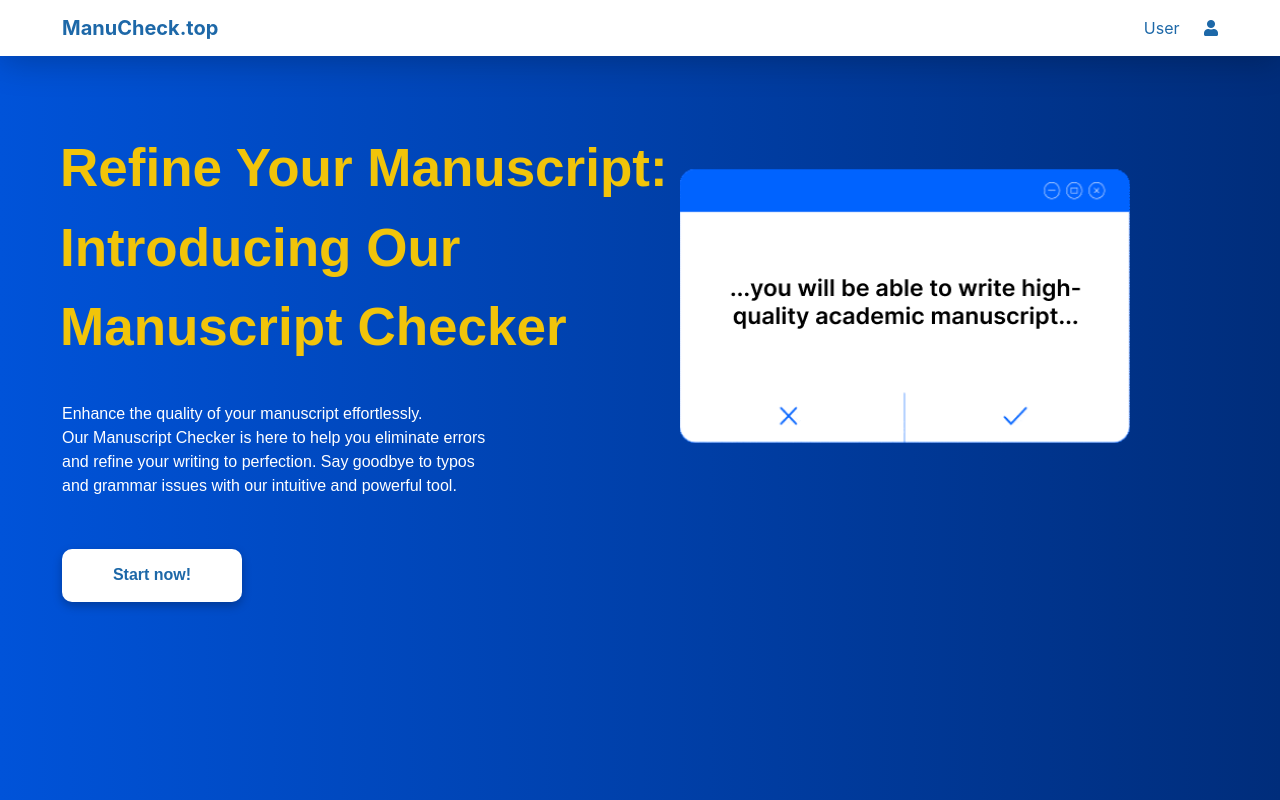
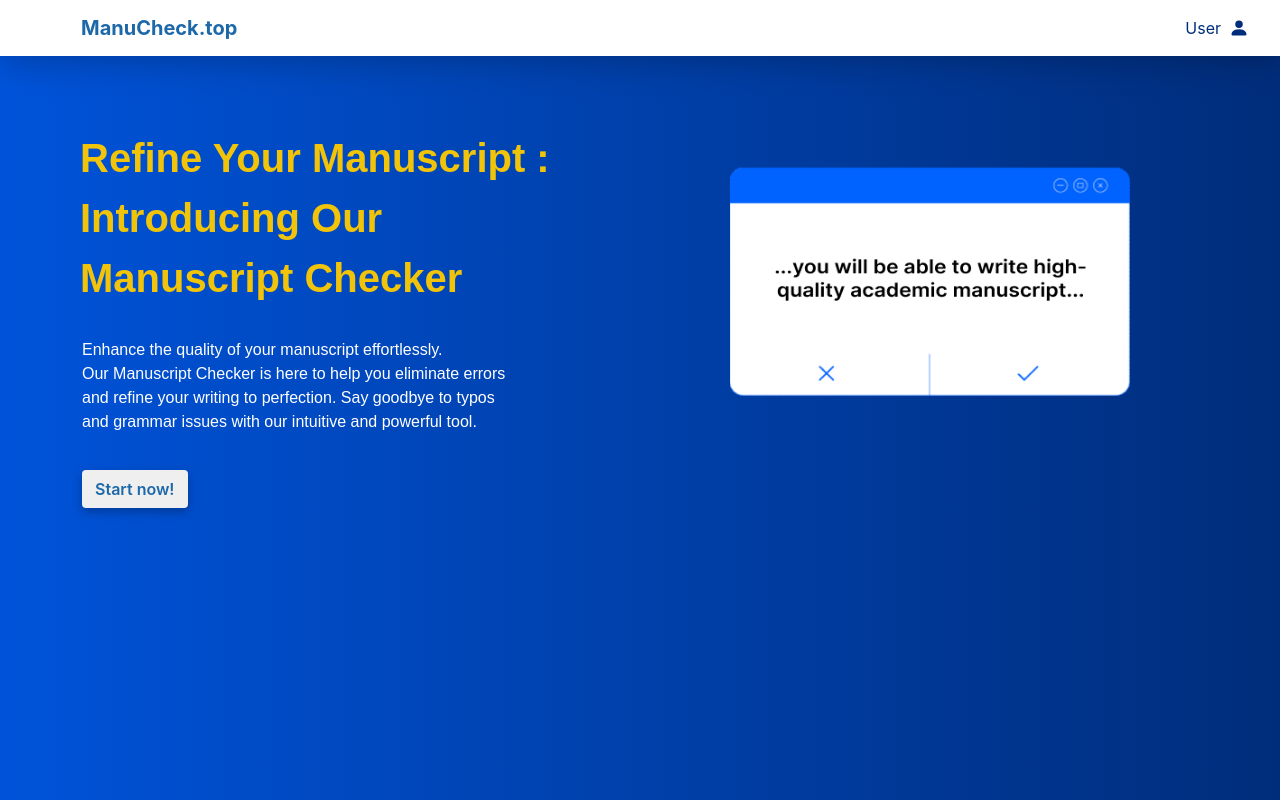
Before and after one commit to Thaofoo/JISEBIChecker, a Django app: page /logged/ in a window 1280 px wide. Run offline with Django 4.2, Linux system fonts and the light colour scheme; some libraries are stand-ins or nearby versions; some web fonts are replaced.

Commit message:
style: ngerapihin home biar sama

```diff
--- a/static/base/styles/beforelogin.css
+++ b/static/base/styles/beforelogin.css
@@ -3,6 +3,10 @@
             font-weight: bold;
             color: #1D68A8;
 
+}
+
+.text-blue{
+    color: #002D7B !important;
 }
 
 .custom-signup-button {
--- a/templates/base/home_logged.html
+++ b/templates/base/home_logged.html
@@ -1,39 +1,48 @@
 <!DOCTYPE html>
-<html>
+<html lang="en">
 <head>
-        <title>manuscript telah login</title>
-        <link href="https://cdn.jsdelivr.net/npm/bootstrap@5.3.2/dist/css/bootstrap.min.css" rel="stylesheet" integrity="sha384-T3c6CoIi6uLrA9TneNEoa7RxnatzjcDSCmG1MXxSR1GAsXEV/Dwwykc2MPK8M2HN" crossorigin="anonymous">
+            <meta charset="UTF-8">
+            <meta name="viewport" content="width=device-width, initial-scale=1.0">
+            <title>Home</title>
+            <link rel="stylesheet" href="https://cdn.jsdelivr.net/npm/bootstrap@4.1.3/dist/css/bootstrap.min.css" integrity="sha384-MCw98/SFnGE8fJT3GXwEOngsV7Zt27NXFoaoApmYm81iuXoPkFOJwJ8ERdknLPMO" crossorigin="anonymous">
+            <link rel="stylesheet" href="/static/base/styles/beforelogin.css">
+            <link rel="stylesheet" href="/static/base/js/jquery.js">
+            <link rel="stylesheet" href="/static/base/js/popper.js">
             <style>
             .navbar {
                         box-shadow: 0 4px 35px rgba(0, 0, 0, 0.25); /* x y blur warna dengan alpha channel */
             }
             </style>
-        <link rel="stylesheet" href="https://cdnjs.cloudflare.com/ajax/libs/font-awesome/5.15.3/css/all.min.css">
-        <link rel="stylesheet" href="/static/base/styles/homlog.css">
-        <link rel="import" href="component.html">
-
 </head>
-
 <body>
-
-        <nav class="navbar navbar-expand-md bg-white">
+            <nav class="navbar navbar-expand-lg bg-white">
                         <div class="container-fluid">
                           <a class="navbar-brand" href="#">ManuCheck.top</a>
                           <div class="ml-auto">
-                <span class="user-text">User</span>
-                  <i class="fas fa-user"></i>
+                                    <a class="text-blue d-flex flex-row align-items-center" href="#">
+
+                                      <div class="mr-2">
+                                        User
+                                      </div>
+
+                                      <svg xmlns="http://www.w3.org/2000/svg" width="20" height="20" fill="currentColor" class="bi bi-person-fill" viewBox="0 0 16 16">
+                                        <path d="M3 14s-1 0-1-1 1-4 6-4 6 3 6 4-1 1-1 1H3Zm5-6a3 3 0 1 0 0-6 3 3 0 0 0 0 6Z"/>
+                                      </svg>
+
+                                    </a>
                             </a>
                           </div>
                         </div>
             </nav>
 
-
-        <div class="title-container">
-            <p>Refine Your Manuscript:
-                <br>Introducing Our
-                <br>Manuscript Checker</p>
+            <div class = "container">
+                        <p>
+                        Refine Your Manuscript :
+                        <br />
+                        Introducing Our
+                        <br/>
+                        Manuscript Checker</p>
             </div>
-
 
             <div class="content-container">
                         <p>Enhance the quality of your manuscript effortlessly.
@@ -41,16 +50,18 @@
                             <br>and refine your writing to perfection. Say goodbye to typos
                             <br>and grammar issues with our intuitive and powerful tool.</p>
 
-                <img src="/static/base/images/homepage.png" alt="Gambar Landing Page" width="450" height="300">
+                            <img src="/static/base/images/homepage.png" alt="Gambar Landing Page" width="400" height="250">
             </div>
 
-        <a href="{% url 'upload' %}"><button class="button start">Start now!</button></a>
-        <!-- <div class="image">
-            <img src="image.png" alt="Deskripsi Gambar" class="right-image">
-        </div> -->
+            <a href="{% url 'upload' %}"><button class="btn my-2 my-sm-0 start-button">Start now!</button></a>
+
+
+
 
             <script src="/static/base/js/jquery.js" type="text/javascript"></script>
             <script src="/static/base/js/popper.js" type="text/javascript"></script>
-        <script src="https://cdn.jsdelivr.net/npm/bootstrap@5.3.2/dist/js/bootstrap.min.js" integrity="sha384-BBtl+eGJRgqQAUMxJ7pMwbEyER4l1g+O15P+16Ep7Q9Q+zqX6gSbd85u4mG4QzX+" crossorigin="anonymous"></script>
+
+            <script src="https://cdn.jsdelivr.net/npm/bootstrap@4.1.3/dist/js/bootstrap.min.js" integrity="sha384-ChfqqxuZUCnJSK3+MXmPNIyE6ZbWh2IMqE241rYiqJxyMiZ6OW/JmZQ5stwEULTy" crossorigin="anonymous"></script>
+
 </body>
 </html>
--- a/templates/base/home_unlogged.html
+++ b/templates/base/home_unlogged.html
@@ -3,7 +3,7 @@
 <head>
             <meta charset="UTF-8">
             <meta name="viewport" content="width=device-width, initial-scale=1.0">
-            <title>Document</title>
+            <title>Home</title>
             <link rel="stylesheet" href="https://cdn.jsdelivr.net/npm/bootstrap@4.1.3/dist/css/bootstrap.min.css" integrity="sha384-MCw98/SFnGE8fJT3GXwEOngsV7Zt27NXFoaoApmYm81iuXoPkFOJwJ8ERdknLPMO" crossorigin="anonymous">
             <link rel="stylesheet" href="/static/base/styles/beforelogin.css">
             <link rel="stylesheet" href="/static/base/js/jquery.js">
```
Lines whose indentation alone changed are shown as unchanged.
